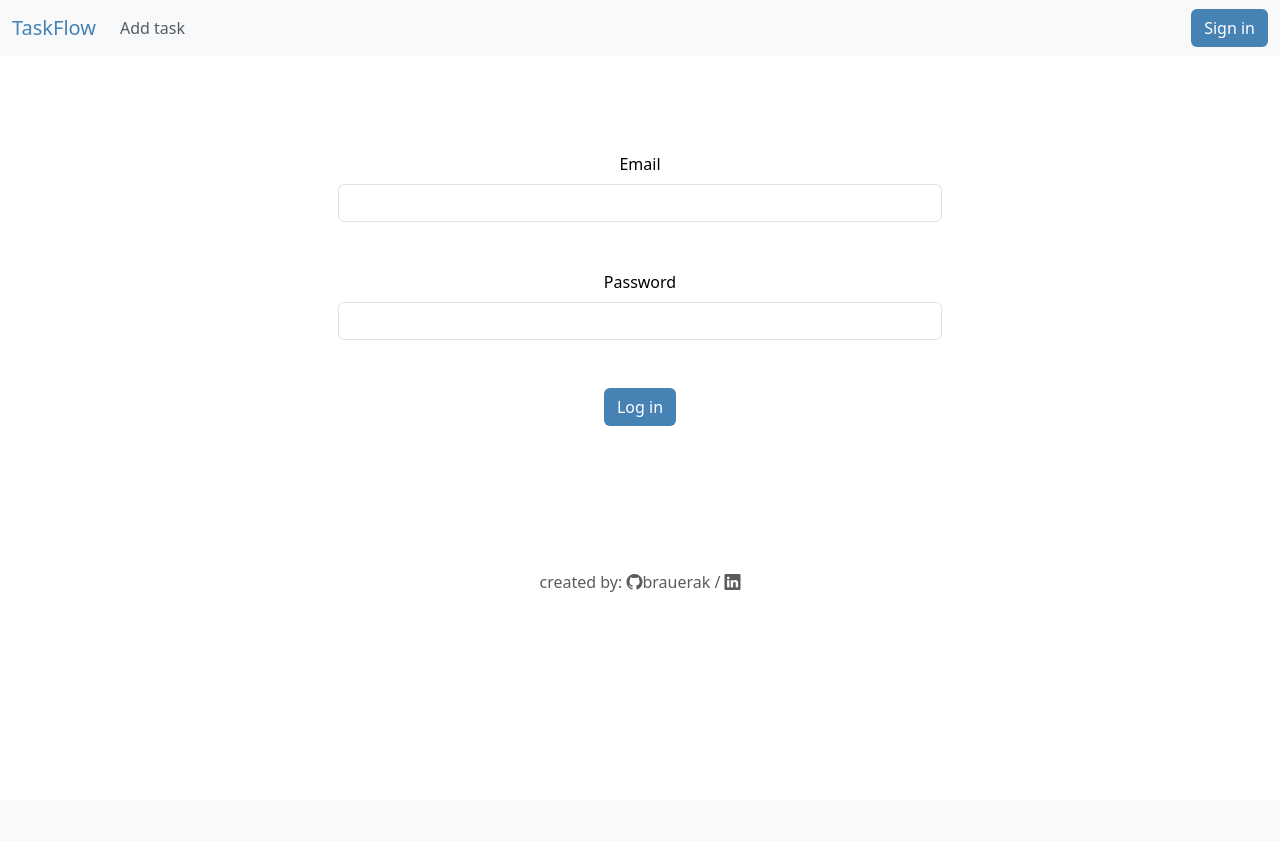
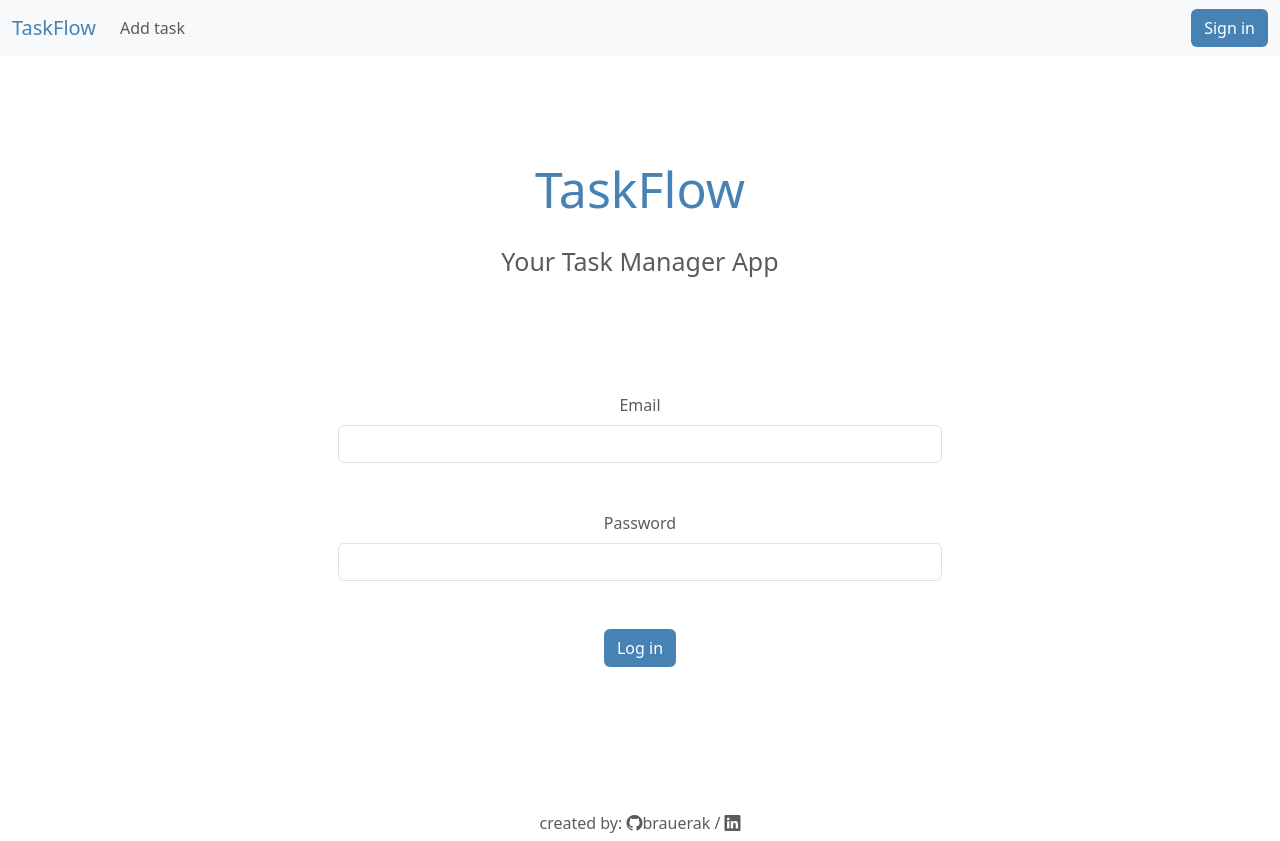
Before and after one commit to brauerak/taskflowv2, a Flask app: page /login in a window 1280 px wide. Before the commit the page ends 592 px from the top, so only its background shows below. Run offline with Flask 3, Linux system fonts and the light colour scheme.

Commit message:
welcome pages modified.

```diff
--- a/templates/login.html
+++ b/templates/login.html
@@ -8,13 +8,17 @@
 
 {% block main %}
     <div class="container-lg py-5 text-center w-50">
+        <p class="navbar-brand" style="color: steelblue; font-size: 50px;">TaskFlow</p>
+        <p class="text-muted" style="font-size: 25px;">Your Task Manager App</p>
+    </div>
+    <div class="container-lg py-5 text-center w-50">
         <form action="/login" method="post">
             <div class="mb-5">
-                <label for="exampleInputEmail1" class="form-label">Email</label>
+                <label for="exampleInputEmail1" class="form-label text-muted">Email</label>
                 <input required type="email" class="form-control" name="email" id="email" aria-describedby="emailHelp">
             </div>
             <div class="mb-5">
-                <label for="exampleInputPassword1" class="form-label">Password</label>
+                <label for="exampleInputPassword1" class="form-label text-muted">Password</label>
                 <input required type="password" class="form-control" name="password" id="password">
             </div>
             <button type="submit" class="btn" style="background-color: steelblue; color: white;">Log in</button>
--- a/templates/register.html
+++ b/templates/register.html
@@ -1,12 +1,16 @@
 {% extends "layout.html" %}
 
-{% block title %} Log in {% endblock %}
+{% block title %} Register{% endblock %}
 
 {% block login %}
 <a class="btn" href="/login" style="background-color: steelblue; color: white;">Log in</a>
 {% endblock %}
 
 {% block main %}
+    <div class="container-lg py-5 text-center w-50">
+        <p class="navbar-brand" style="color: steelblue; font-size: 50px;">TaskFlow</p>
+        <p class="text-muted" style="font-size: 25px;">Your Task Manager App</p>
+    </div>
     <div class="container-sm py-5 text-center w-50">
         <form action="/register" method="post">
             <div class="row mb-5">
```
